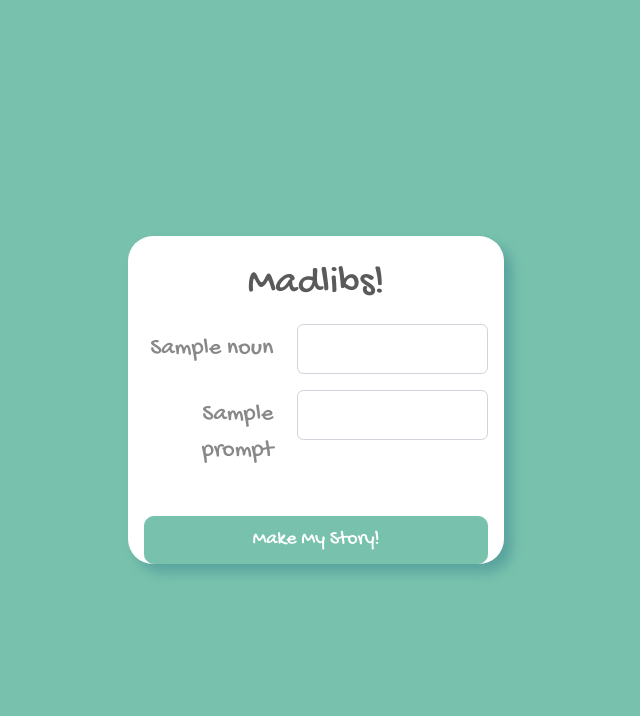
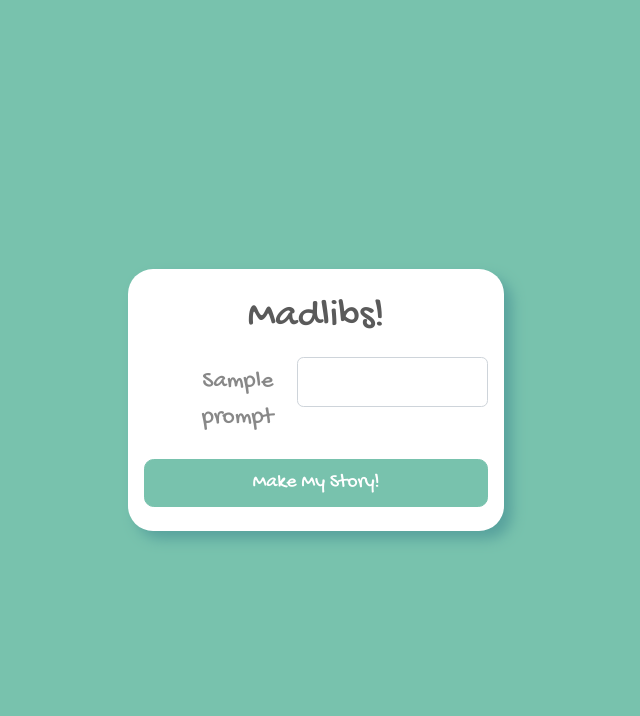
Before and after one commit to jhellst/flask-ad-libs, a Flask app: template templates/questions.html in a window 1280 px wide. Shown: the top 716 px of the page, without its empty margins (324-964 px from the left). Run offline with Flask 3, Linux system fonts and the light colour scheme; the template is opened without the code that fills it: most values are stand-ins (such as "Sample title", 1, 10 or a date in 2020).

Commit message:
completed questions.html, and some functionaily for answers

```diff
--- a/app.py
+++ b/app.py
@@ -13,3 +13,12 @@ debug = DebugToolbarExtension(app)
 def generate():
     """Generates and returns input form from prompts"""
     return render_template('questions.html', prompts = silly_story.prompts)
+
+@app.get('/results')
+def display_story():
+    """Takes input from form and displays story"""
+    responses = {}
+    for prompt in silly_story.prompts:
+        responses[prompt] = request.args[prompt]
+
+    return render_template('results.html', responses = responses)
--- a/templates/questions.html
+++ b/templates/questions.html
@@ -9,33 +9,20 @@
   <div class="ms-3 me-3">
     <form action="/results" class="pb-4">
 
-    <!-- an example of one field -- you should make these autogenerated! -->
-      <div class="mb-3 row">
-        <label class="col-5 col-form-label text-end">{{ noun }}</label>
-        <div class="col-7">
-          <input
-              name="noun"
-              required
-              aria-label="noun"
-              class="form-control">
-        </div>
-      </div>
-
         {% for prompt in prompts %}
 
           <div class="mb-3 row">
             <label class="col-5 col-form-label text-end">{{ prompt }}</label>
             <div class="col-7">
               <input
-                  name="noun"
+                  name={{ prompt }}
                   required
-                  aria-label="noun"
+                  aria-label={{ prompt }}
                   class="form-control">
             </div>
           </div>
 
         {% endfor %}
-      </form>
 
       <button class="btn btn-primary btn-lg w-100">
         Make My Story!
--- a/templates/results.html
+++ b/templates/results.html
@@ -6,5 +6,6 @@
 
   <h1 class="pt-4 mb-3 text-center">Madlibs Story!</h1>
   <h2 class="pt-1 ps-3 pe-3 pb-4">Story goes here</h2>
+  <h3>{{ responses["place"] }}</h3>
 
 {% endblock %}
```
